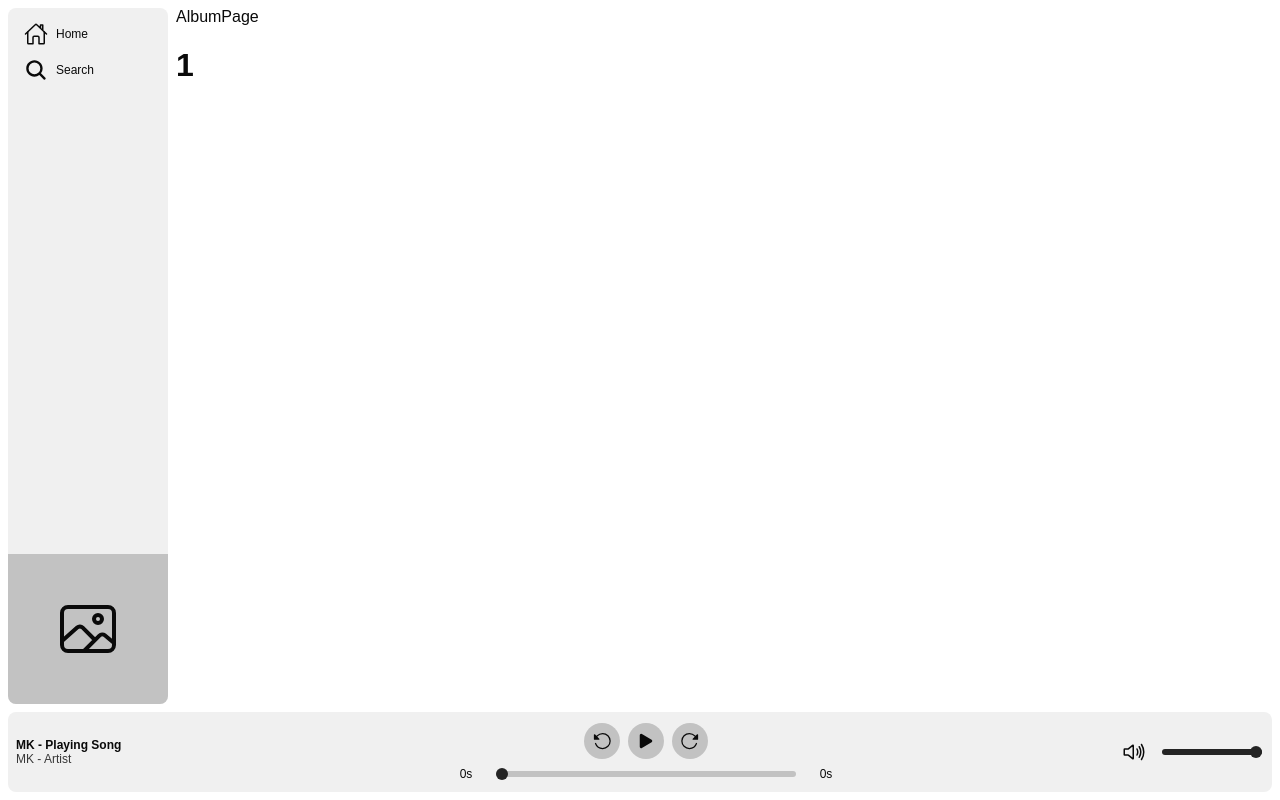
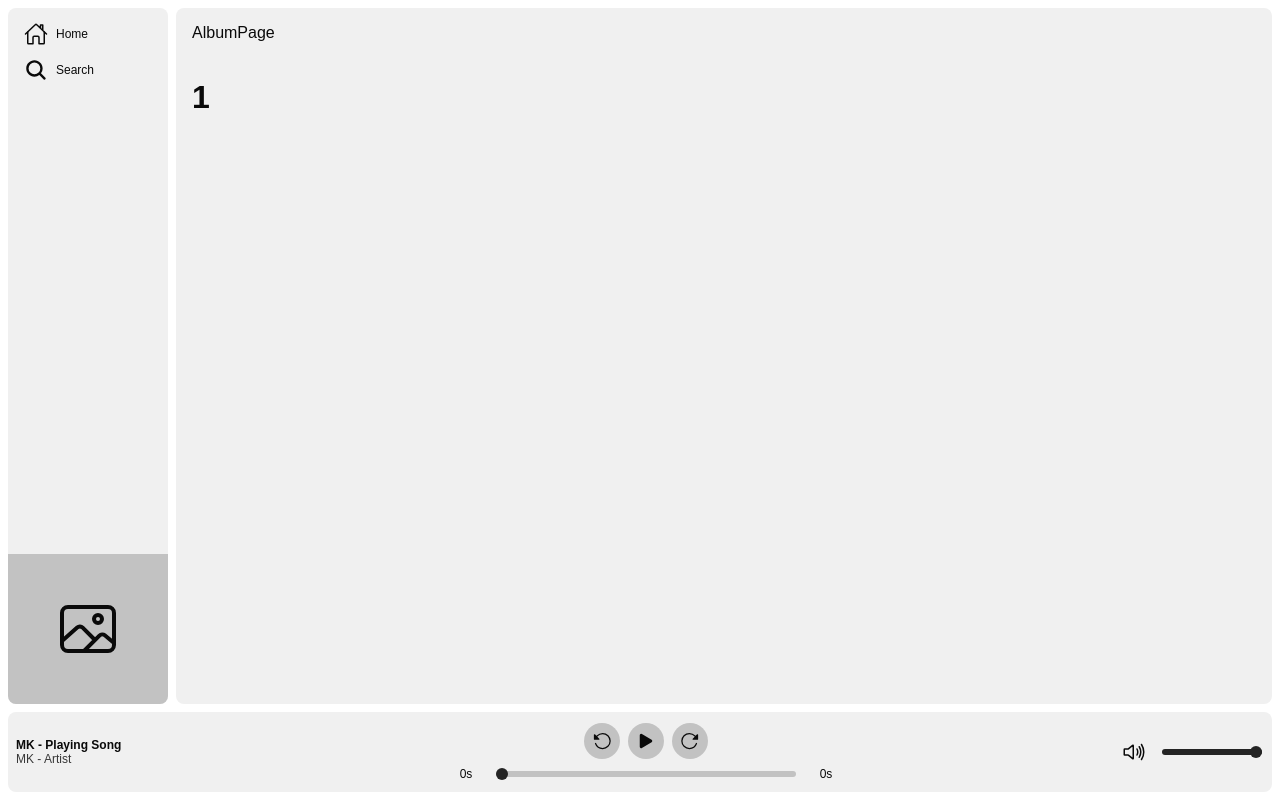
Before and after one commit to TiagoPaulino/SonoraCloud, a Next.js app: page /album/1 in a window 1280 px wide. Built offline with nearby package versions, Linux system fonts and the light colour scheme.

Commit message:
Adicionado pagina de Album

```diff
--- a/src/components/maindashboard/AlbumPage/AlbumPage.styled.ts
+++ b/src/components/maindashboard/AlbumPage/AlbumPage.styled.ts
@@ -1 +1,43 @@
 import styled from "styled-components";
+
+
+
+export const Container = styled.div`
+    transition: all 0.3s ease-in-out;
+    width: 100%;
+    max-height: 100%;
+    overflow-y: auto;
+    display: flex;
+    flex-direction: column;
+    align-items: start;
+    justify-content: start;
+    background-color: ${({ theme }) => theme.colors.background.primary};
+    padding: ${({ theme }) => theme.spaces.medium};
+    box-sizing: border-box;
+    border-radius: ${({ theme }) => theme.spaces.small};
+    gap: ${({ theme }) => theme.spaces.medium};
+    grid-area: mainboard;
+    &::-webkit-scrollbar {
+    width: 8px;
+    height: 8px;
+    border-radius: ${({ theme }) => theme.spaces.small};
+  }
+
+  &::-webkit-scrollbar-thumb {
+    background-color: ${({ theme }) => theme.colors.background.highlight};
+    border-radius: ${({ theme }) => theme.spaces.small};
+    width: 8px !important;
+    height: 5px !important;
+  }
+
+  &::-webkit-scrollbar-track {
+    background-color: transparent;
+    border-radius: ${({ theme }) => theme.spaces.small};
+
+  }
+  @media screen and (max-width: 768px) {
+        width:100%;
+        padding: ${({ theme }) => theme.spaces.small};
+    }
+
+`
--- a/src/components/maindashboard/AlbumPage/AlbumPage.tsx
+++ b/src/components/maindashboard/AlbumPage/AlbumPage.tsx
@@ -1,3 +1,4 @@
+import { Container } from "./AlbumPage.styled";
 
 
 
@@ -5,10 +6,10 @@
 export default function AlbumPage({albumId}:{albumId?:string | string[]}) {
 
     return (
-        <div>
+        <Container>
         <div>AlbumPage</div>
         <h1>{albumId}</h1>
-        </div>
+        </Container>
     )
 
 }
```
